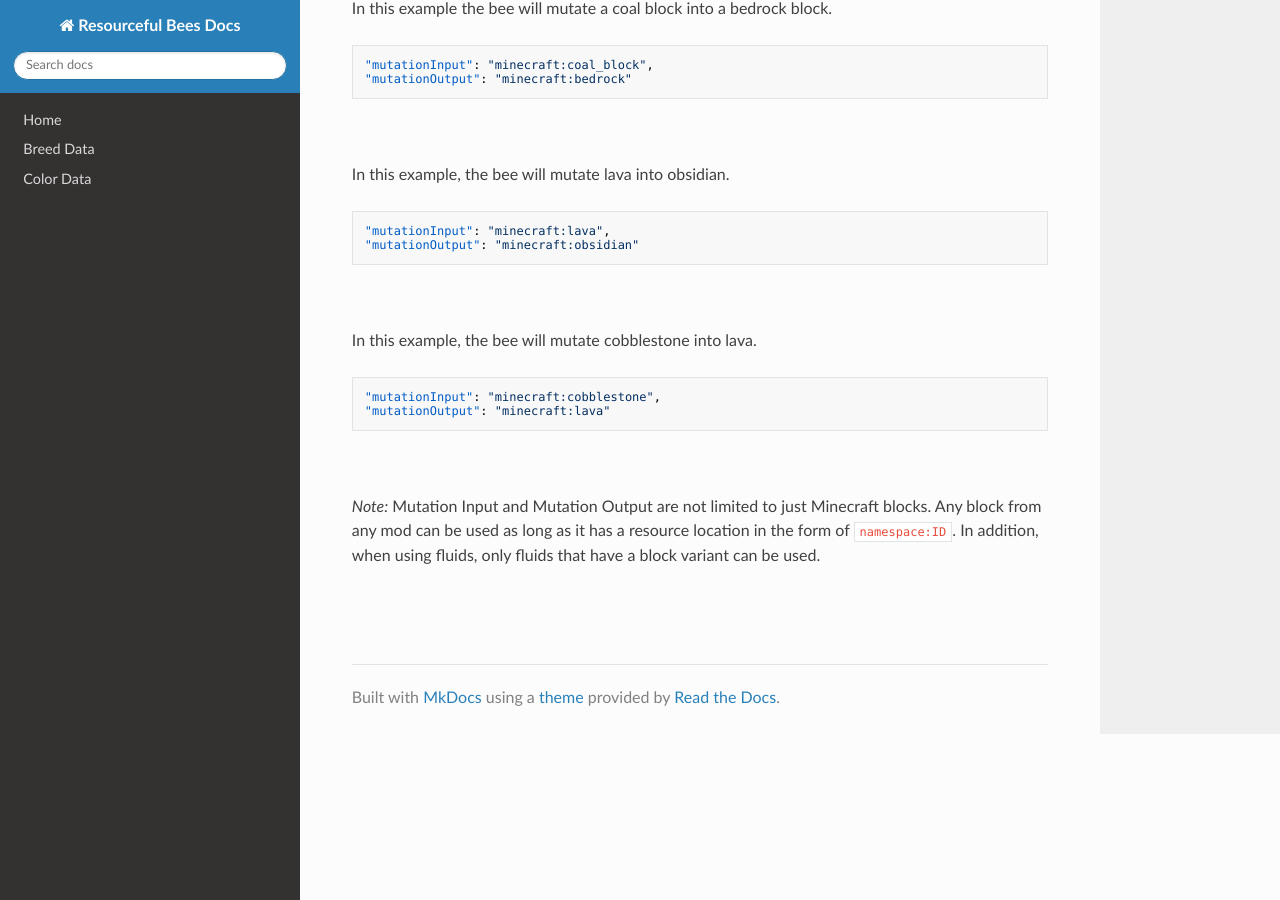
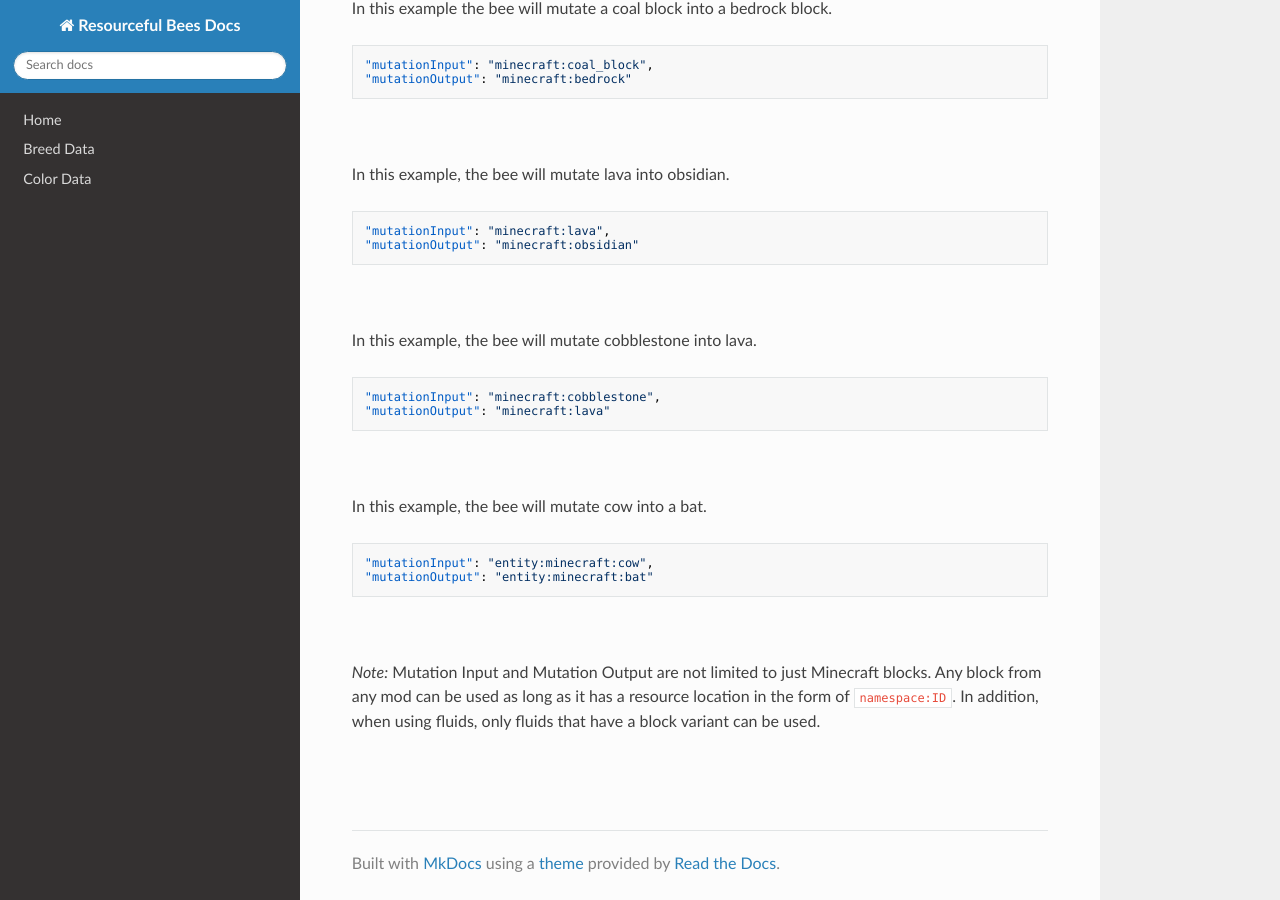
Before and after one commit to Team-Resourceful/ResourcefulBeesDocs, an MkDocs documentation site: the page built from docs/bee_data/mutation_data.md, in a window 1280 px wide and 900 px high, scrolled down 2017 px. Built offline with MkDocs 1.6.1, drawn with Linux system fonts in a browser that asks for light colours; nearby versions of some CDN libraries.

Commit message:
docs/bee_data/mutation_data.md updated from https://stackedit.io/

````diff
--- a/docs/bee_data/mutation_data.md
+++ b/docs/bee_data/mutation_data.md
@@ -89,10 +89,17 @@ In this example, the bee will mutate cobblestone into lava.
 ```
 <br>
 
+In this example, the bee will mutate cow into a bat.
+```json
+"mutationInput": "entity:minecraft:cow",
+"mutationOutput": "entity:minecraft:bat"
+```
+<br>
+
 *Note:* Mutation Input and Mutation Output are not limited to just Minecraft blocks. Any block from any mod can be used as long as it has a resource location in the form of `namespace:ID`. In addition, when using fluids, only fluids that have a block variant can be used.
 
 <br>
 <br>
 <!--stackedit_data:
-eyJoaXN0b3J5IjpbMTUzODg1NjgyMCw3MzA5OTgxMTZdfQ==
+eyJoaXN0b3J5IjpbNzI1MzMwNzQ0LDczMDk5ODExNl19
 -->
````
